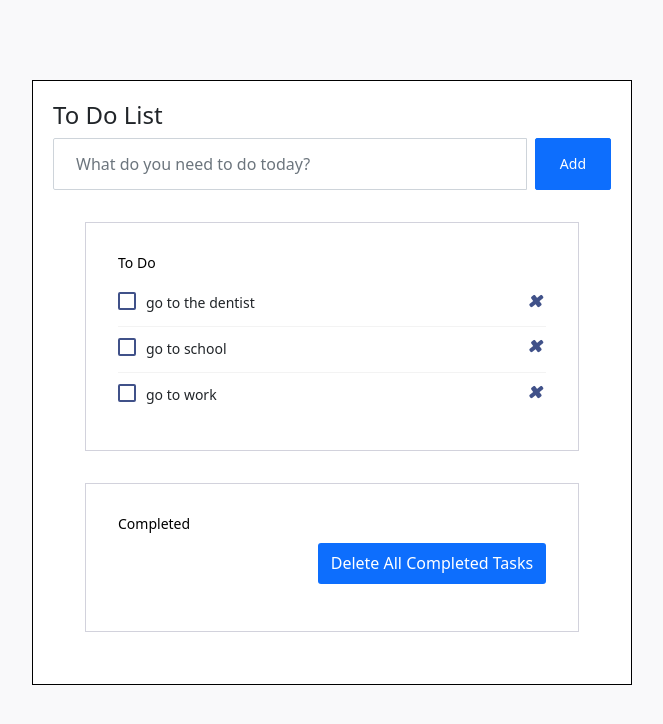
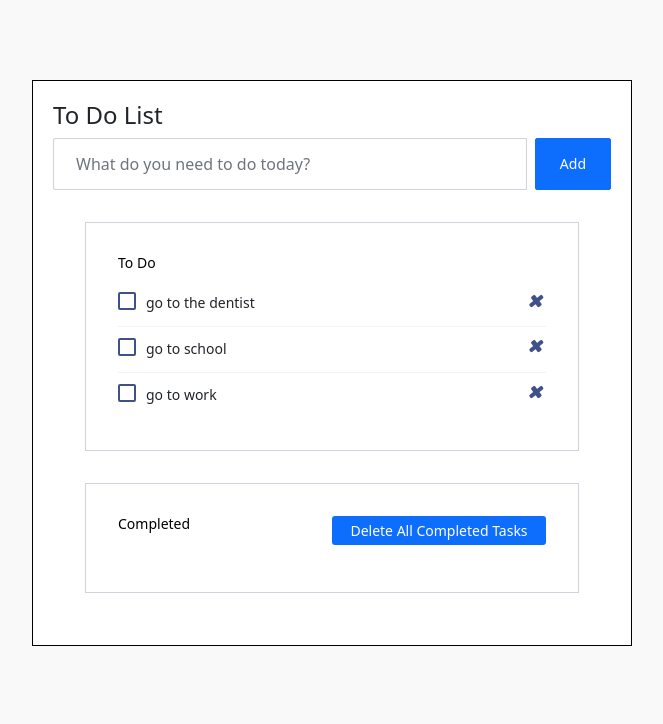
Before and after one commit to srhmendez/node-api, a plain HTML site: page toDo.html in a window 1280 px wide. Shown: the whole page, without its empty margins (308-971 px from the left). Drawn offline with nearby package versions, Linux system fonts and the light colour scheme.

Commit message:
adjusted button size & styling

```diff
--- a/styles.css
+++ b/styles.css
@@ -1,5 +1,8 @@
 body {
   background-color: #f9f9fa;
+}
+.delete-btn {
+  padding:10%;
 }
 .card-body {
   max-width: 600px;
@@ -463,7 +466,10 @@ input[type="checkbox"] {
   display: flex !important
 }
 
-
+div.completed-section{
+  display:grid;
+  grid-template-columns: 1fr 1fr;
+}
 .completed-section button {
   float: right;
   margin-bottom: 15px;
--- a/toDo.html
+++ b/toDo.html
@@ -56,7 +56,7 @@
 
               <div class="completed-section">
                 <h5 class="card-title">Completed</h5>
-                <button onclick="delBoxes();">Delete All Completed Tasks</button>
+                <button class="btn-sm" onclick="delBoxes();">Delete All Completed Tasks</button>
               </div>
 
               <div class="list-wrapper" id="complete-list">
```
